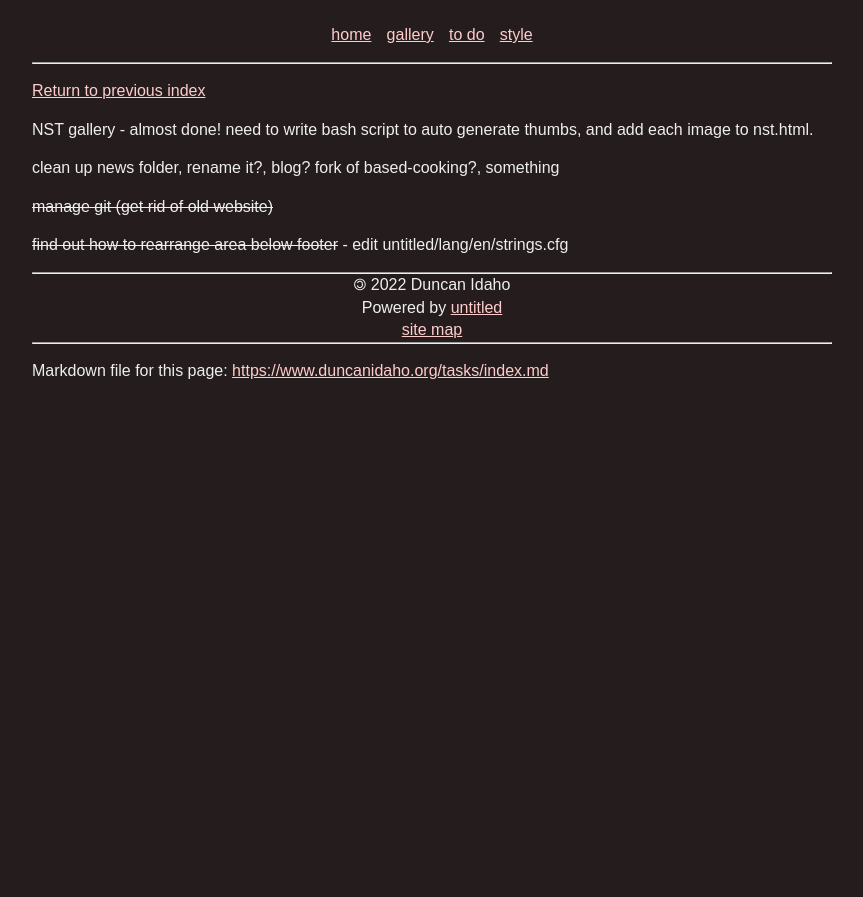
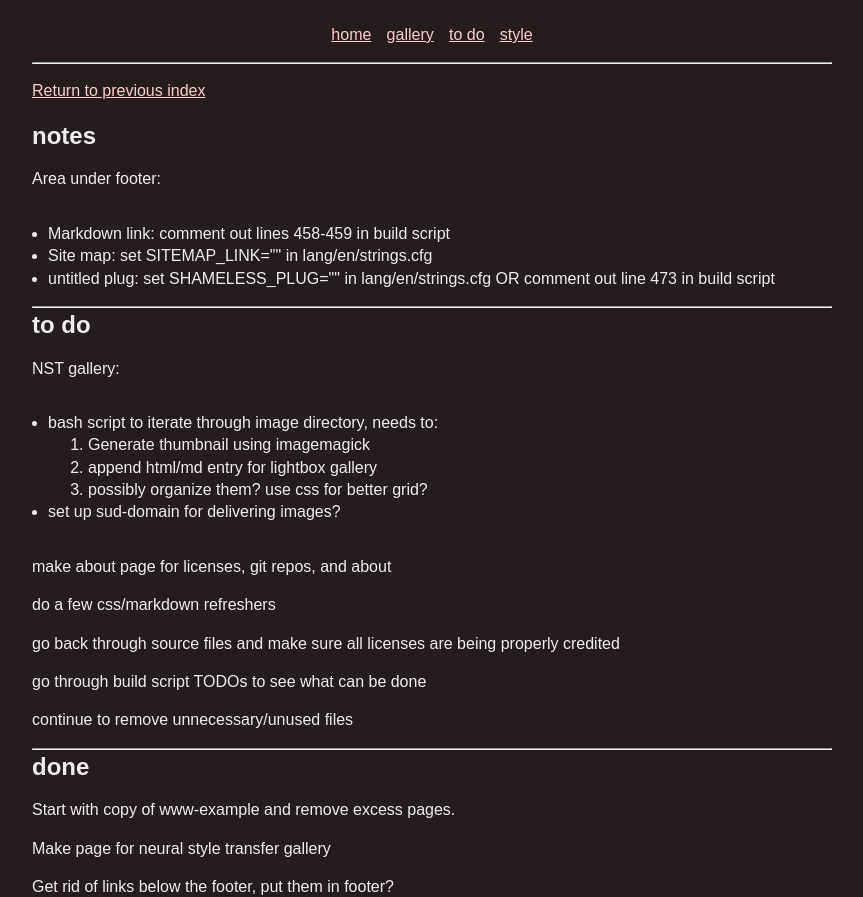
Before and after one commit to duncanldaho/duncanidaho.org, a plain HTML site: page site/tasks/index.html in a window 1280 px wide. Shown: the part 64-961 px from the top of the page, without its empty margins (208-1071 px from the left). Before the commit the page ends 800 px from the top, so only its background shows below. Drawn offline with Linux system fonts and the light colour scheme.

Commit message:
removed links below footer, updated to do, changed build script

```diff
--- a/site/assets/main.css
+++ b/site/assets/main.css
@@ -27,9 +27,7 @@ img,video{max-width:100%}
 }
 html,ul,#TOC{padding:1em}
 
-.header{text-align: center}
-.gallery{text-align: center}
-.footer{text-align: center}
+.center{text-align: center}
 
 /* 1337box_shadow.css */
 .f,.f *{position:fixed;max-width:100%;max-height:100%;top:50%;left:50%}
--- a/site/tasks/index.html
+++ b/site/tasks/index.html
@@ -14,7 +14,7 @@
 <div class="title">
 <h1 class="title">tasks</h1>
 </div>
-<ul class="header">
+<ul class="center">
 <li><a href="/">home</a></li>
 <li><a href="/nst.html">gallery</a></li>
 <li><a href="/tasks/">to do</a></li>
@@ -23,13 +23,39 @@
 <hr/>
 </header>
 <p><a href="../">Return to previous index</a></p>
-<p>NST gallery - almost done! need to write bash script to auto generate thumbs, and add each image to nst.html.</p>
-<p>clean up news folder, rename it?, blog? fork of based-cooking?, something</p>
-<p><del>manage git (get rid of old website)</del></p>
-<p><del>find out how to rearrange area below footer</del> - edit untitled/lang/en/strings.cfg</p>
+<div class="h"><h2 id="notes">notes</h2><a aria-hidden="true" href="#notes">[link]</a></div>
+<p>Area under footer:<br/></p>
+<ul>
+<li>Markdown link: comment out lines 458-459 in build script</li>
+<li>Site map: set SITEMAP_LINK="" in lang/en/strings.cfg</li>
+<li>untitled plug: set SHAMELESS_PLUG="" in lang/en/strings.cfg OR comment out line 473 in build script</li>
+</ul>
+<hr />
+<div class="h"><h2 id="to-do">to do</h2><a aria-hidden="true" href="#to-do">[link]</a></div>
+<p>NST gallery:</p>
+<ul>
+<li>bash script to iterate through image directory, needs to:
+<ol type="1">
+<li>Generate thumbnail using imagemagick</li>
+<li>append html/md entry for lightbox gallery</li>
+<li>possibly organize them? use css for better grid?</li>
+</ol></li>
+<li>set up sud-domain for delivering images?</li>
+</ul>
+<p>make about page for licenses, git repos, and about</p>
+<p>do a few css/markdown refreshers</p>
+<p>go back through source files and make sure all licenses are being properly credited</p>
+<p>go through build script TODOs to see what can be done</p>
+<p>continue to remove unnecessary/unused files</p>
+<hr />
+<div class="h"><h2 id="done">done</h2><a aria-hidden="true" href="#done">[link]</a></div>
+<p>Start with copy of www-example and remove excess pages.</p>
+<p>Make page for neural style transfer gallery</p>
+<p>Get rid of links below the footer, put them in footer?</p>
+<p>Figure out lightbox, ideally minimal html and css</p>
 <div id="footer">
 <hr />
-<div class="footer">
+<div class="center">
 <div>
 🄯
 <script>document.write( new Date().getUTCFullYear() );</script>
@@ -44,7 +70,6 @@ Powered by <a href="https://untitled.vimuser.org/">untitled</a>
 </div>
 <hr />
 </div>
-<p>Markdown file for this page: <a href="https://www.duncanidaho.org/tasks/index.md" class="uri">https://www.duncanidaho.org/tasks/index.md</a></p>
 </div>
 </body>
 </html>
```
Also changed, not shown: site/index.html (+2 -3 lines), site/license.html (+2 -3 lines), site/news/bunny202104xx.html (+2 -3 lines), site/news/index.html (+2 -3 lines), site/news/resignations.html (+2 -3 lines), site/nst.html (+3 -4 lines), site/sitemap.html (+2 -3 lines), site/style-test.html (+2 -3 lines), site/template-license.html (+2 -3 lines), 2 other files.
